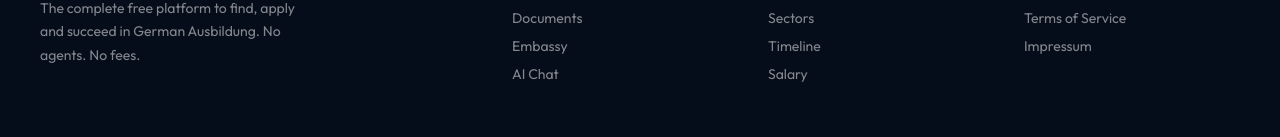
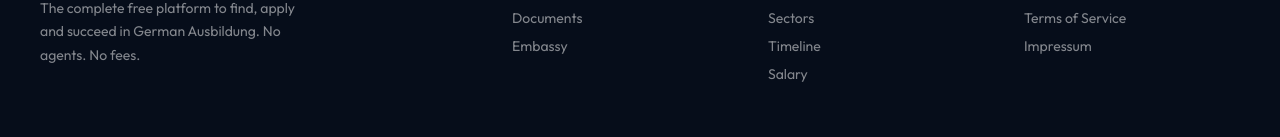
Before and after one commit to AzayBikram/ausbildung-bot, a Next.js app: page /checklist in a window 1280 px wide. Shown: the part 815-952 px from the top of the page. Built offline with nearby package versions, Linux system fonts and the light colour scheme.

Commit message:
Remove AI Chat from checklist page footer

```diff
--- a/pages/checklist.js
+++ b/pages/checklist.js
@@ -269,7 +269,7 @@ body{padding-top:68px;}
           </div>
           <div>
             <h4 style={{fontSize:'13px',fontWeight:700,color:'#fff',textTransform:'uppercase',letterSpacing:'1px',marginBottom:'16px'}}>Tools</h4>
-            {[['Jobs','/jobs'],['Documents','/generator'],['Embassy','/embassy'],['AI Chat','/chat']].map(([t,h]) => <a key={h} href={h} style={{display:'block',color:'rgba(255,255,255,0.5)',textDecoration:'none',fontSize:'14px',marginBottom:'10px'}}>{t}</a>)}
+            {[['Jobs','/jobs'],['Documents','/generator'],['Embassy','/embassy']].map(([t,h]) => <a key={h} href={h} style={{display:'block',color:'rgba(255,255,255,0.5)',textDecoration:'none',fontSize:'14px',marginBottom:'10px'}}>{t}</a>)}
           </div>
           <div>
             <h4 style={{fontSize:'13px',fontWeight:700,color:'#fff',textTransform:'uppercase',letterSpacing:'1px',marginBottom:'16px'}}>Resources</h4>
```
